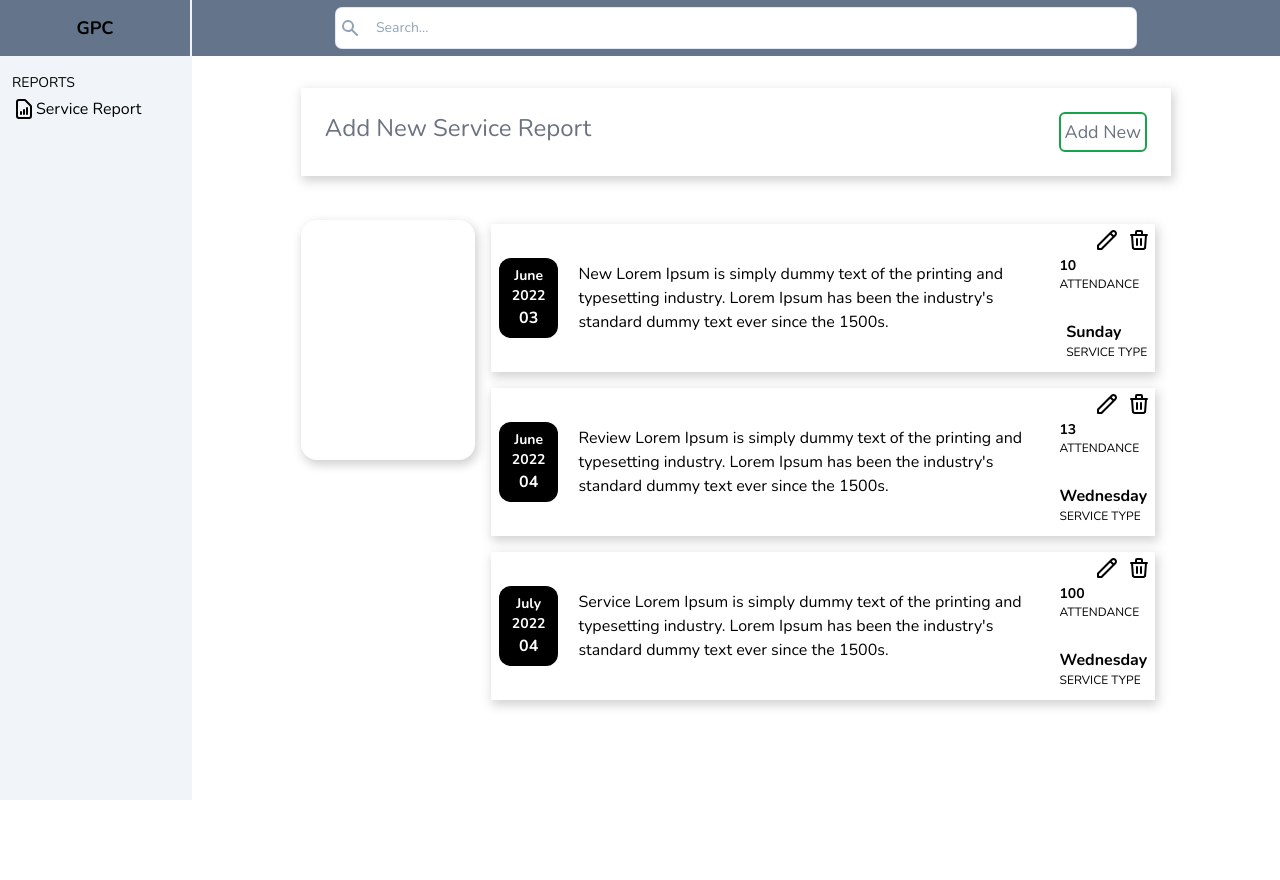
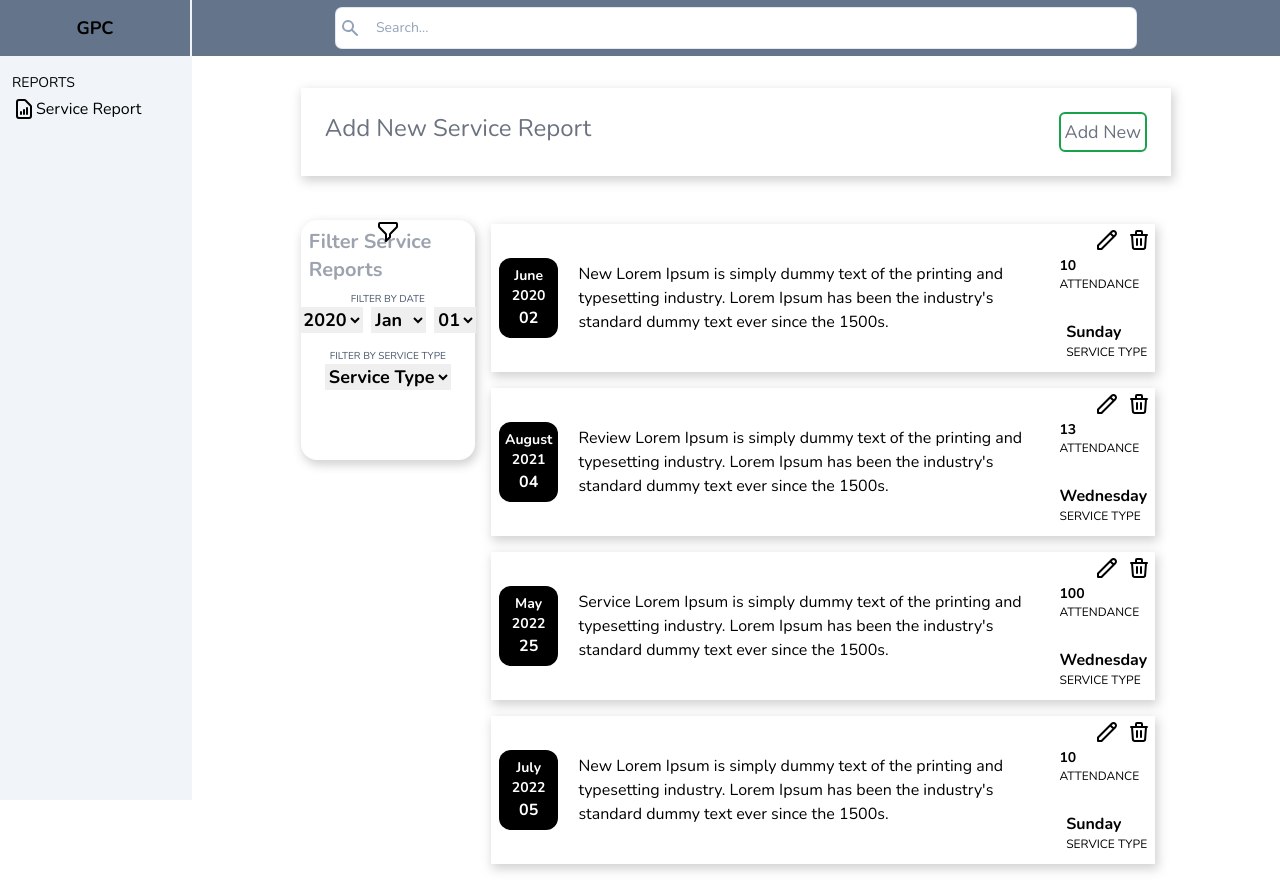
Before and after one commit to siphamandlamzobe/gpcdashboard, a React (Create React App) app in the folder source/react-js-client/: page /serviceReports in a window 1280 px wide. Before the commit the page ends 800 px from the top, so only its background shows below. Built offline with nearby package versions, Linux system fonts and the light colour scheme.

Commit message:
added the service report filter

```diff
--- a/source/react-js-client/src/App.js
+++ b/source/react-js-client/src/App.js
@@ -13,7 +13,7 @@ function App() {
       id: "e1",
       attendance: "10",
       serviceType: "Sunday",
-      serviceDate: new Date(2022, 5, 3),
+      serviceDate: new Date(2020, 5, 2),
       serviceReview:
         "New Lorem Ipsum is simply dummy text of the printing and typesetting industry. Lorem Ipsum has been the industry's standard dummy text ever since the 1500s.",
     },
@@ -21,7 +21,7 @@ function App() {
       id: "e2",
       attendance: "13",
       serviceType: "Wednesday",
-      serviceDate: new Date(2022, 5, 4),
+      serviceDate: new Date(2021, 7, 4),
       serviceReview:
         "Review Lorem Ipsum is simply dummy text of the printing and typesetting industry. Lorem Ipsum has been the industry's standard dummy text ever since the 1500s.",
     },
@@ -29,9 +29,17 @@ function App() {
       id: "e3",
       attendance: "100",
       serviceType: "Wednesday",
-      serviceDate: new Date(2022, 6, 4),
+      serviceDate: new Date(2022, 4, 25),
       serviceReview:
         "Service Lorem Ipsum is simply dummy text of the printing and typesetting industry. Lorem Ipsum has been the industry's standard dummy text ever since the 1500s.",
+    },
+    {
+      id: "e4",
+      attendance: "10",
+      serviceType: "Sunday",
+      serviceDate: new Date(2022, 6, 5),
+      serviceReview:
+        "New Lorem Ipsum is simply dummy text of the printing and typesetting industry. Lorem Ipsum has been the industry's standard dummy text ever since the 1500s.",
     },
   ];
 
--- /dev/null
+++ b/source/react-js-client/src/components/serviceReport/FilterServiceReports.jsx
@@ -0,0 +1,135 @@
+import React from "react";
+import { useState } from "react";
+
+const FilterServiceReports = () => {
+  const [selectedYear, setSelectedYear] = useState("2020");
+  const [selectedMonth, setSelectedMonth] = useState("Jan");
+  const [selectedDay, setSelectedDay] = useState("01");
+  const [selectedSerrviceType, seSelectedSerrviceType] = useState("");
+
+  return (
+    <div className="w-1/5 rounded-2xl my-3 h-60 shadow-3xl">
+      <div className="flex justify-center align-center relative">
+        <svg
+          xmlns="http://www.w3.org/2000/svg"
+          className="h-6 w-6 absolute top-0 align-center"
+          fill="none"
+          viewBox="0 0 24 24"
+          stroke="currentColor"
+          strokeWidth={2}
+
+        >
+          <path
+            strokeLinecap="round"
+            strokeLinejoin="round"
+            d="M3 4a1 1 0 011-1h16a1 1 0 011 1v2.586a1 1 0 01-.293.707l-6.414 6.414a1 1 0 00-.293.707V17l-4 4v-6.586a1 1 0 00-.293-.707L3.293 7.293A1 1 0 013 6.586V4z"
+          />
+        </svg>
+        <h1 className="flex text-xl font-bold m-2 justify-center items-center text-gray-400">
+          Filter Service Reports
+        </h1>
+      </div>
+
+      <div className="flex items-center mx-auto justify-center">
+        <div className="flex flex-col mx-auto justify-center items-center">
+          <span className="flex text-[10px] text-slate-600 mb-0">
+            FILTER BY DATE
+          </span>
+          <div className="flex">
+            <select
+              value={selectedYear}
+              onChange={(e) => {
+                setSelectedYear(e.target.value);
+              }}
+              className="flex mx-2 text-lg font-bold"
+            >
+              <option value="2020">2020</option>
+              <option value="2021">2021</option>
+              <option value="2022">2022</option>
+            </select>
+            <select
+              value={selectedMonth}
+              onChange={(e) => {
+                setSelectedMonth(e.target.value);
+              }}
+              className="flex mr-2 text-lg font-bold"
+            >
+              <option value="Jan">Jan</option>
+              <option value="Feb">Feb</option>
+              <option value="Mar">Mar</option>
+              <option value="Apr">Apr</option>
+              <option value="May">May</option>
+              <option value="Jun">Jun</option>
+              <option value="Jul">Jul</option>
+              <option value="Aug">Aug</option>
+              <option value="Sep">Sep</option>
+              <option value="Oct">Oct</option>
+              <option value="Nov">Nov</option>
+              <option value="Dec">Dec</option>
+            </select>
+            <select
+              value={selectedDay}
+              onChange={(e) => {
+                setSelectedDay(e.target.value);
+              }}
+              className="flex mr-2 text-lg font-bold"
+            >
+              <option value="01">01</option>
+              <option value="02">02</option>
+              <option value="03">03</option>
+              <option value="04">04</option>
+              <option value="05">05</option>
+              <option value="06">06</option>
+              <option value="07">07</option>
+              <option value="02">08</option>
+              <option value="03">09</option>
+              <option value="10">10</option>
+              <option value="11">11</option>
+              <option value="12">12</option>
+              <option value="13">13</option>
+              <option value="14">14</option>
+              <option value="15">15</option>
+              <option value="16">16</option>
+              <option value="17">17</option>
+              <option value="18">18</option>
+              <option value="19">19</option>
+              <option value="20">20</option>
+              <option value="20">20</option>
+              <option value="21">21</option>
+              <option value="22">22</option>
+              <option value="23">23</option>
+              <option value="24">24</option>
+              <option value="25">25</option>
+              <option value="26">26</option>
+              <option value="27">27</option>
+              <option value="28">28</option>
+              <option value="29">29</option>
+              <option value="30">30</option>
+              <option value="31">31</option>
+            </select>
+          </div>
+
+          <span className="flex text-[10px] text-slate-600 mt-4">
+            FILTER BY SERVICE TYPE
+          </span>
+          <div className="flex">
+            <select
+              value={selectedSerrviceType}
+              onChange={(e) => {
+                seSelectedSerrviceType(e.target.value);
+              }}
+              className="m-0 text-lg font-bold items-center"
+            >
+              <option value="">Service Type</option>
+              <option value="Wednesday">Wednesday</option>
+              <option value="Sunday">Sunday</option>
+            </select>
+          </div>
+        </div>
+      </div>
+      <div className="flex items-center mx-auto justify-center"></div>
+    </div>
+  );
+};
+
+export default FilterServiceReports;
--- a/source/react-js-client/src/components/serviceReport/ServiceReports.jsx
+++ b/source/react-js-client/src/components/serviceReport/ServiceReports.jsx
@@ -1,11 +1,12 @@
 import React from "react";
+import FilterServiceReports from "./FilterServiceReports";
 import ServiceReportList from "./ServiceReportList";
 
 const ServiceReports = (props) => {
   return (
     <div className="flex my-auto max-w-[80%] mx-auto w-full">
       <div className="flex w-full">
-        <div className="w-1/5 rounded-2xl my-3 h-60 shadow-3xl"></div>
+        <FilterServiceReports />
         <div className="w-4/5">
           <ServiceReportList
             serviceReports={props.serviceReports}
```
